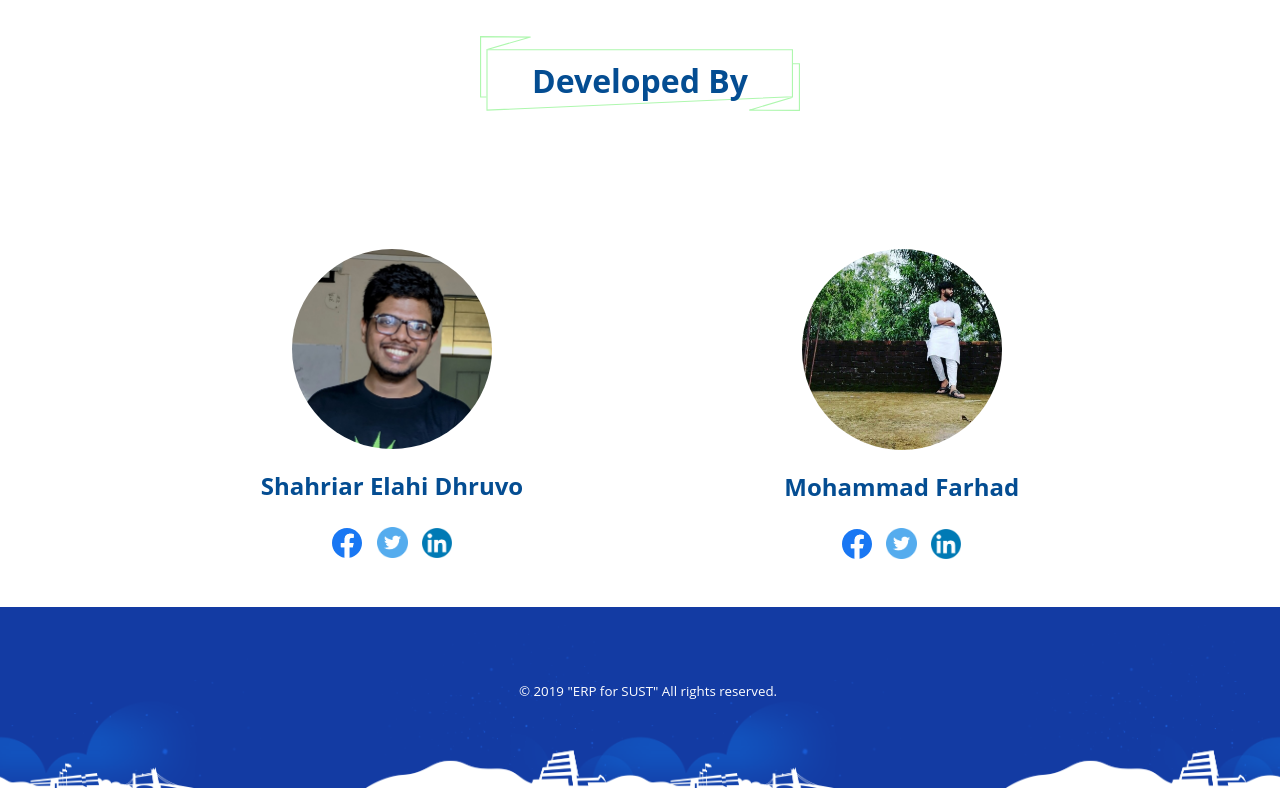
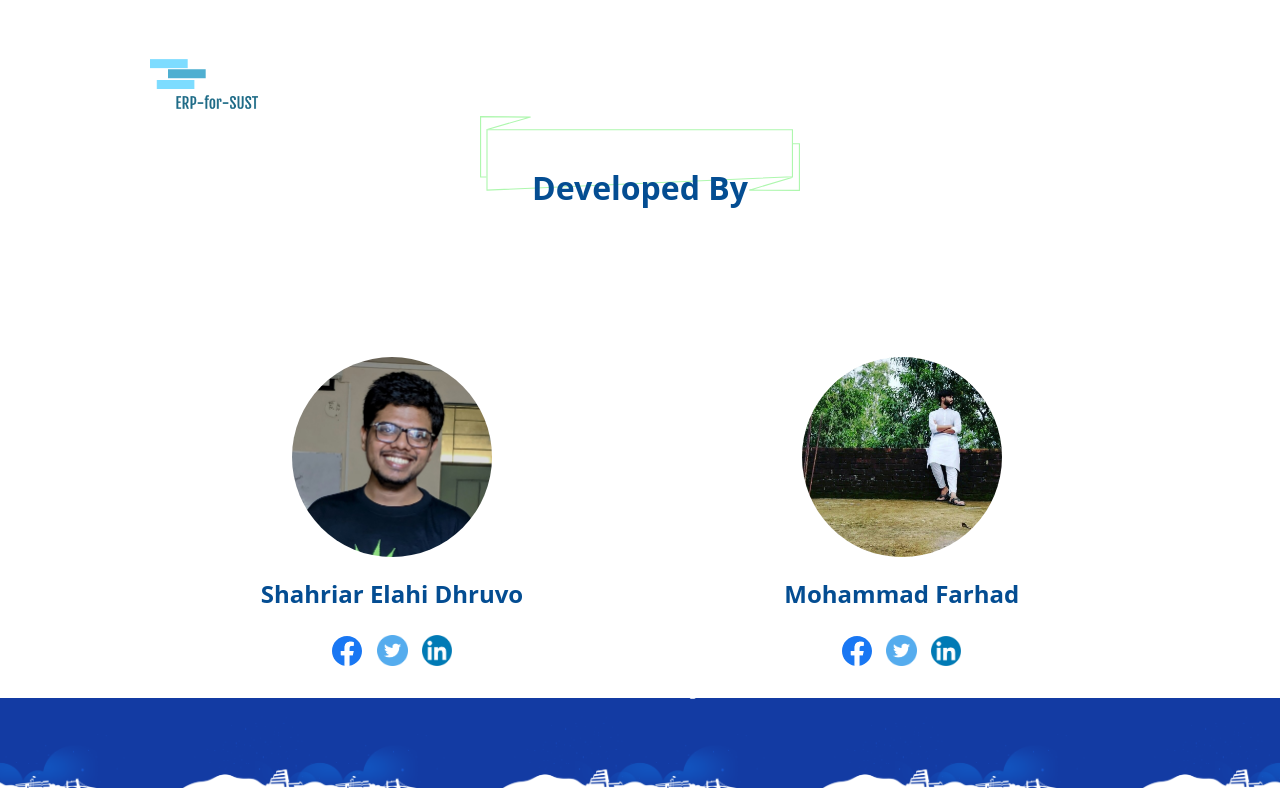
Before and after one commit to ShahriarDhruvo/SustERP, a PHP site: page /contact.html in a window 1280 px wide. Run offline with PHP 8.4, Linux system fonts and the light colour scheme.

Commit message:
Home attachment

```diff
--- a/ERP for SUST/StyleSheets/contact.css
+++ b/ERP for SUST/StyleSheets/contact.css
@@ -2,13 +2,26 @@
     font-family: 'Open Sans', Arial, sans-serif;
     background-image: url("/Img/Designs/green-banner.svg"), url("/Img/Designs/footer-illustration.png");
     background-repeat: no-repeat, repeat-x;
-    background-size: 25%, 50%;
+    background-size: 25%, 25%;
     background-position-x: 50%;
-    background-position-y: 5%, 98%;
+    background-position-y: 16%, 98%;
+}
+
+.topBorder {
+    overflow: hidden;
+    padding-top: 1.3%;
+    padding-left: 1.3%;
+    padding-right: 1.3%;
+    /* background-color: rgb(243, 243, 243); */
+    /* border: 1px solid #e7e7e7; */
+}
+
+.topBorder img {
+    float: left;
+    padding: 0px 50px 0px 120px;
 }
 
 h1 {
-    padding-top: 4%;
     text-align: center;
     color: #044d92;
 }
--- a/ERP for SUST/about.html
+++ b/ERP for SUST/about.html
@@ -7,6 +7,11 @@
     <link rel="stylesheet" href="/StyleSheets/about.css">
 </head>
 <body>
+
+    <div class="topBorder">
+        <a href="index.html"><img src="Img/Logos/logo2.png" style="width:120px"></a>
+    </div>
+
     <h1>About</h1>
     <p>
         ERP(Enterprises Resource Planning)  university Management Module which is used by University to manage their daily activities
--- a/ERP for SUST/contact.html
+++ b/ERP for SUST/contact.html
@@ -4,28 +4,33 @@
     <meta name="viewport" content="width=device-width, initial-scale=1.0">
     <meta http-equiv="X-UA-Compatible" content="ie=edge">
     <title>Contact Us</title>
-    <link rel="stylesheet" href="/StyleSheets/contact.css">
+    <link rel="stylesheet" href="StyleSheets/contact.css">
 </head>
 <body>
+
+    <div class="topBorder">
+        <a href="index.html"><img src="Img/Logos/logo2.png" style="width:120px"></a>
+    </div>
+
     <h1> Developed By </h1>
     <div class="person">
         <div class="farhad">
-            <img class="img" src="/Img/Avatars/Farhad.jpg" alt="farhad" style="width:200px">
+            <img class="img" src="Img/Avatars/Farhad.jpg" alt="farhad" style="width:200px">
             <h2>Mohammad Farhad</h2>
             <div>
-                <a href="https://www.facebook.com/mohammad.farhad.988?fref=hovercard&hc_location=chat"><img src="/Img/Logos/facebook.svg" alt="facebook" style="width: 30px" class="socialMedia-logo"></a>
-                <a href="https://www.facebook.com/ShahriarDhruvo"></a><img src="/Img/Logos/twitter.png" alt="twitter" style="width: 31px" class="socialMedia-logo"></a>
-                <a href="https://www.facebook.com/ShahriarDhruvo"></a><img src="/Img/Logos/linkedin.png" alt="linkedIn" style="width: 30px" class="socialMedia-logo"></a>
+                <a href="https://www.facebook.com/mohammad.farhad.988"><img src="Img/Logos/facebook.svg" alt="facebook" style="width: 30px" class="socialMedia-logo"></a>
+                <a href="https://www.facebook.com/ShahriarDhruvo"><img src="Img/Logos/twitter.png" alt="twitter" style="width: 31px" class="socialMedia-logo"></a>
+                <a href="https://www.linkedin.com/in/mohammad-farhad-aa3b39194/"><img src="Img/Logos/linkedin.png" alt="linkedIn" style="width: 30px" class="socialMedia-logo"></a>
             </div>
         </div>
 
         <div class="dhruvo">
-            <img class="img" src="/Img/Avatars/Dhruvo.jpg" alt="dhruvo" style="width:200px">
+            <img class="img" src="Img/Avatars/Dhruvo.jpg" alt="dhruvo" style="width:200px">
             <h2>Shahriar Elahi Dhruvo</h2>
             <div>
-                <a href="https://www.facebook.com/ShahriarDhruvo"><img src="/Img/Logos/facebook.svg" alt="facebook" style="width: 30px" class="socialMedia-logo"></a>
-                <a href="https://twitter.com/ShahriarDhruvo"></a><img src="/Img/Logos/twitter.png" alt="twitter" style="width: 31px" class="socialMedia-logo"></a>
-                <a href="https://www.linkedin.com/in/shahriar-dhruvo-613641190/"></a><img src="/Img/Logos/linkedin.png" alt="linkedIn" style="width: 30px" class="socialMedia-logo"></a>
+                <a href="https://www.facebook.com/ShahriarDhruvo"><img src="Img/Logos/facebook.svg" alt="facebook" style="width: 30px" class="socialMedia-logo"></a>
+                <a href="https://twitter.com/ShahriarDhruvo"><img src="Img/Logos/twitter.png" alt="twitter" style="width: 31px" class="socialMedia-logo"></a>
+                <a href="https://www.linkedin.com/in/shahriar-dhruvo-613641190/"><img src="Img/Logos/linkedin.png" alt="linkedIn" style="width: 30px" class="socialMedia-logo"></a>
             </div>
         </div>
     </div>
```
Also changed, not shown: ERP for SUST/StyleSheets/about.css (+15 -2 lines), ERP for SUST/StyleSheets/logIn.css (+17 -0 lines), ERP for SUST/StyleSheets/signUp.css (+19 -5 lines), ERP for SUST/index.html (+21 -10 lines), ERP for SUST/login.html (+6 -1 lines), ERP for SUST/signUp.html (+6 -1 lines), ERP for SUST/test.html (+6 -7 lines).
